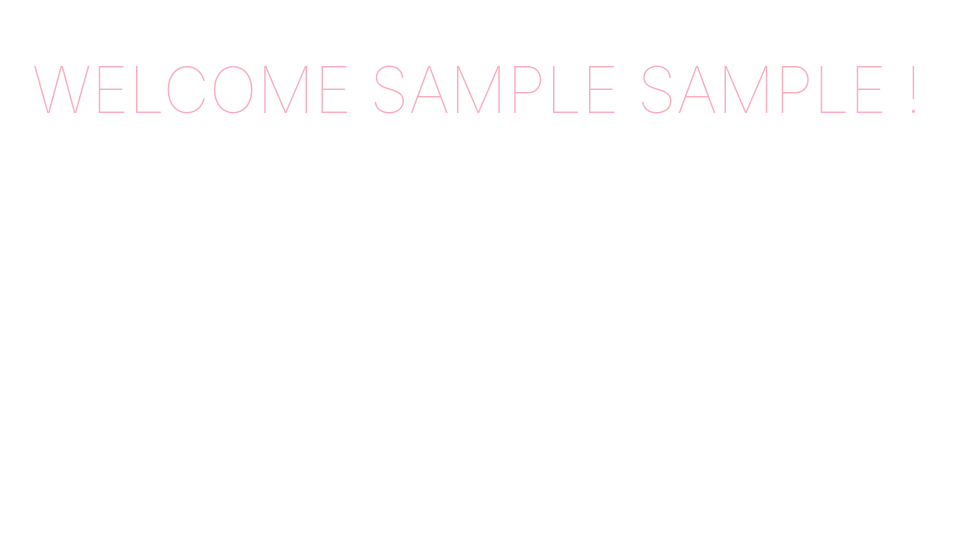
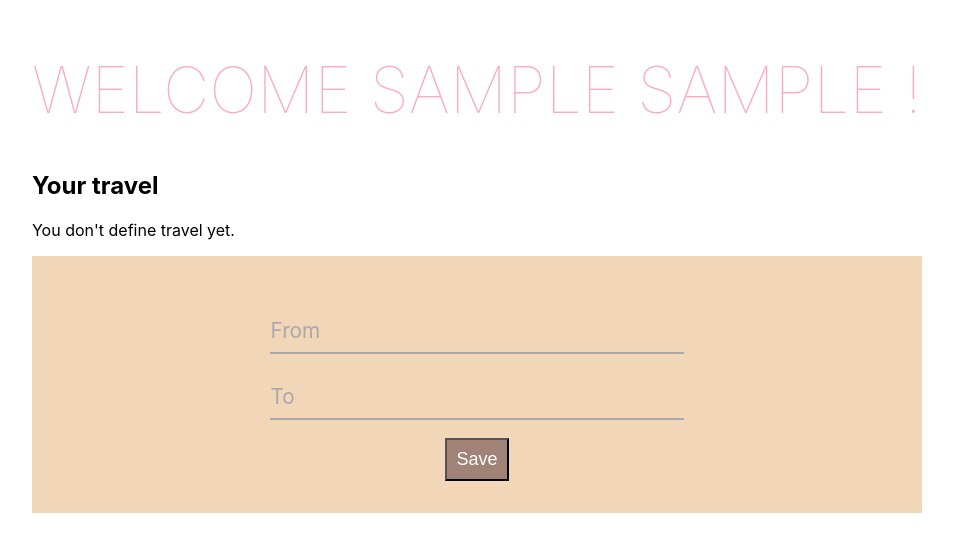
Before and after one commit to gabbloquet/svelte-covoiturage, a Svelte app: page / in a window 1280 px wide. Both pictures are taken after typing "Sample", "Sample" into the empty fields and a click on the button "Log in". Shown: the top 552 px of the page, without its empty margins (171-1124 px from the left). Built offline with nearby package versions, Linux system fonts and the light colour scheme.

Commit message:
:sparkles: add daily travel from

```diff
--- a/src/App.svelte
+++ b/src/App.svelte
@@ -8,17 +8,16 @@
   };
 
   function updateUser(event){
-  	user.lastname = event.detail.lastname;
-  	user.firstname = event.detail.firstname;
+  	user = event.detail;
   }
 
 </script>
 
 <main>
 	{#if user.lastname ===  ''}
-		<Authentification on:connexion={updateUser}/>
+		<Authentification on:authentification={updateUser}/>
 	{:else}
-		<Homepage lastname={user.lastname} firstname={user.firstname}/>
+		<Homepage user={user}/>
 	{/if}
 </main>
 
--- a/src/components/authentification/Authentification.svelte
+++ b/src/components/authentification/Authentification.svelte
@@ -1,18 +1,18 @@
 <script>
   import { createEventDispatcher } from 'svelte';
+  import { getUser } from '../../services/user/userService';
 
   const dispatch = createEventDispatcher();
 
+  let user;
   let firstname;
   let lastname;
 
   function authentificateUser() {
+    user = getUser(lastname, firstname);
     dispatch(
-      'connexion',
-      {
-        'lastname': lastname,
-        'firstname': firstname
-      }
+      'authentification',
+      user
     );
   }
 </script>
@@ -29,12 +29,24 @@
       <input class="form__field" placeholder="Firstname" bind:value={firstname}/>
       <label class="form__label">Firstname</label>
     </div>
-      <button on:click|once={authentificateUser}>
-        Log in
-      </button>
+    <button on:click|once={authentificateUser}>
+      Log in
+    </button>
   </form>
 </main>
 
 <style lang="scss">
-  @import './authentification.scss';
+  @import '../../services/style/form';
+
+  h1 {
+    text-transform: uppercase;
+    font-size: 4em;
+    font-weight: 100;
+    color: var(--COLOR-PINK);
+  }
+
+  h2 {
+    color: var(--COLOR-BROWN)
+  }
+
 </style>
--- a/src/components/homepage/Homepage.svelte
+++ b/src/components/homepage/Homepage.svelte
@@ -1,10 +1,12 @@
 <script>
-  export let firstname;
-  export let lastname;
+  import UserTravel from '../user/travel/UserTravel.svelte'
+
+  export let user;
 </script>
 
 <main>
-  <h1>Welcome {firstname} {lastname} !</h1>
+  <h1>Welcome {user.firstname} {user.lastname} !</h1>
+  <UserTravel user={user}/>
 </main>
 
 <style>
@@ -14,5 +16,4 @@
     font-weight: 100;
     color: var(--COLOR-PINK);
   }
-
 </style>
--- /dev/null
+++ b/src/components/user/travel/UserTravel.svelte
@@ -0,0 +1,52 @@
+<script>
+  import {onMount} from "svelte";
+  import {loadUserDailyTravel, saveUserTravel} from '../../../services/user/userService'
+
+  export let user;
+
+  let travel = {
+    from: '',
+    to:''
+  };
+  let from;
+  let to;
+
+  onMount(async () => {
+        travel = loadUserDailyTravel(user);
+      }
+  );
+
+  function saveTravel(){
+    saveUserTravel(user, travel);
+  }
+
+</script>
+
+<main>
+  <h2>Your travel</h2>
+  {#if travel.from === ""}
+    <p>You don't define travel yet.</p>
+  {:else}
+    <p>You have already define your daily travel ({travel.from} - {travel.to}).</p>
+    <p>You want to modify it ?.</p>
+  {/if}
+
+  <form>
+    <div class="form__group field">
+      <input class="form__field" placeholder={travel.from} bind:value={from}/>
+      <label class="form__label">From</label>
+    </div>
+    <div class="form__group field">
+      <input class="form__field" placeholder={travel.to} bind:value={to}/>
+      <label class="form__label">To</label>
+    </div>
+    <button on:click|once={saveTravel}>
+      Save
+    </button>
+  </form>
+
+</main>
+
+<style lang="scss">
+  @import '../../../services/style/form';
+</style>
--- a/src/components/authentification/authentification.scss
+++ b/src/services/style/form.scss
@@ -1,30 +1,3 @@
-h1 {
-  text-transform: uppercase;
-  font-size: 4em;
-  font-weight: 100;
-  color: var(--COLOR-PINK);
-}
-
-h2 {
-  color: var(--COLOR-BROWN)
-}
-
-form {
-  display: flex;
-  flex-direction: column;
-  align-items: center;
-  padding: 2em;
-  background-color: var(--COLOR-DARK-ORANGE);
-}
-
-button {
-  font-size: large;
-  color: white;
-  padding: 0.5em;
-  margin-top: 1em;
-  background-color: var(--COLOR-BROWN);
-}
-
 //Beautiful input
 
 .form__group {
@@ -83,3 +56,19 @@ button {
   border-image: var(--COLOR-BROWN);
   border-image-slice: 1;
 }
+
+form {
+  display: flex;
+  flex-direction: column;
+  align-items: center;
+  padding: 2em;
+  background-color: var(--COLOR-DARK-ORANGE);
+}
+
+button {
+  font-size: large;
+  color: white;
+  padding: 0.5em;
+  margin-top: 1em;
+  background-color: var(--COLOR-BROWN);
+}
--- /dev/null
+++ b/src/services/user/userService.js
@@ -0,0 +1,19 @@
+function getUser(lastname, firstname){
+  return {
+    lastname: lastname,
+    firstname: firstname
+  }
+}
+
+function loadUserDailyTravel(user) {
+  return {
+    from: '',
+    to:''
+  }
+}
+
+function saveUserTravel(user, travel) {
+
+}
+
+export {getUser, loadUserDailyTravel, saveUserTravel};
```
